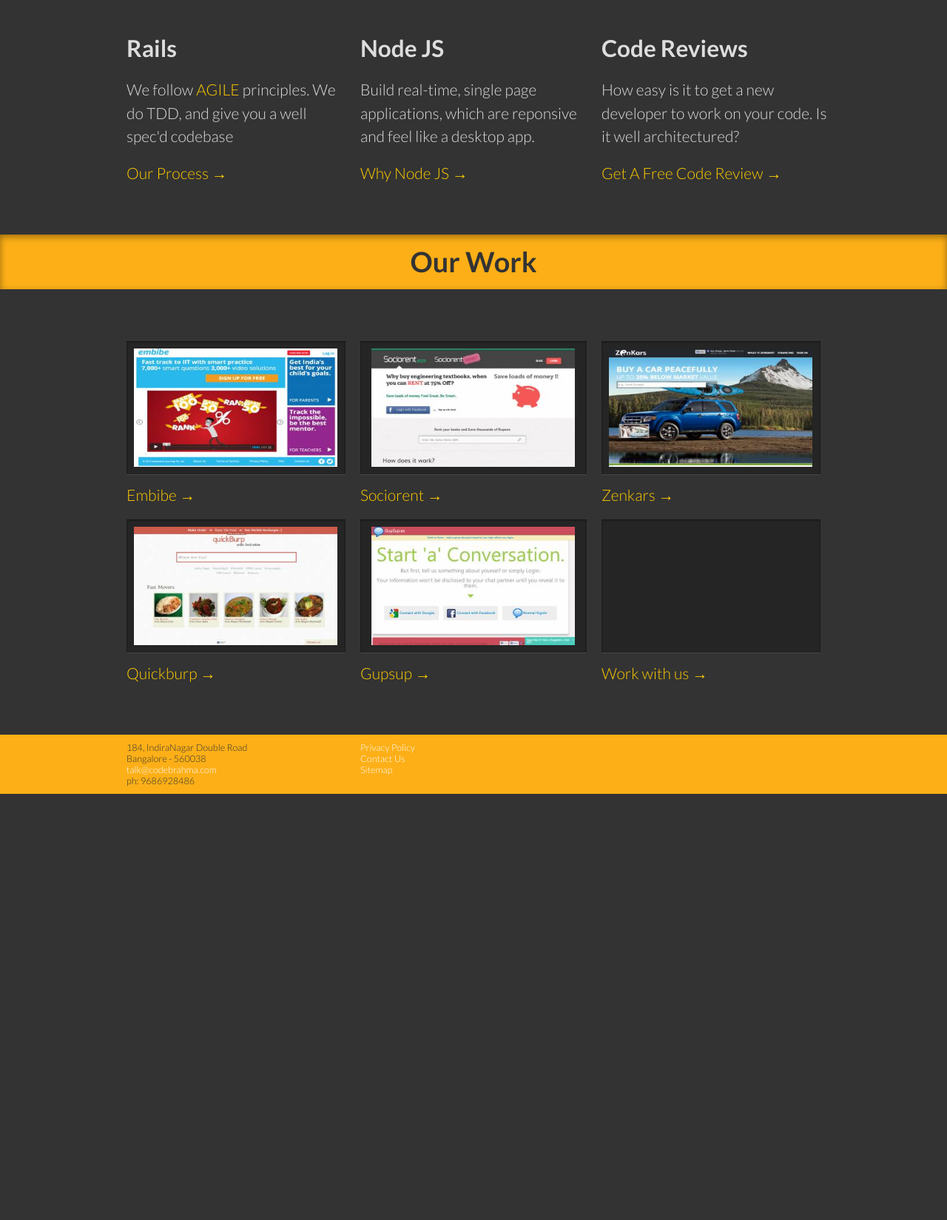
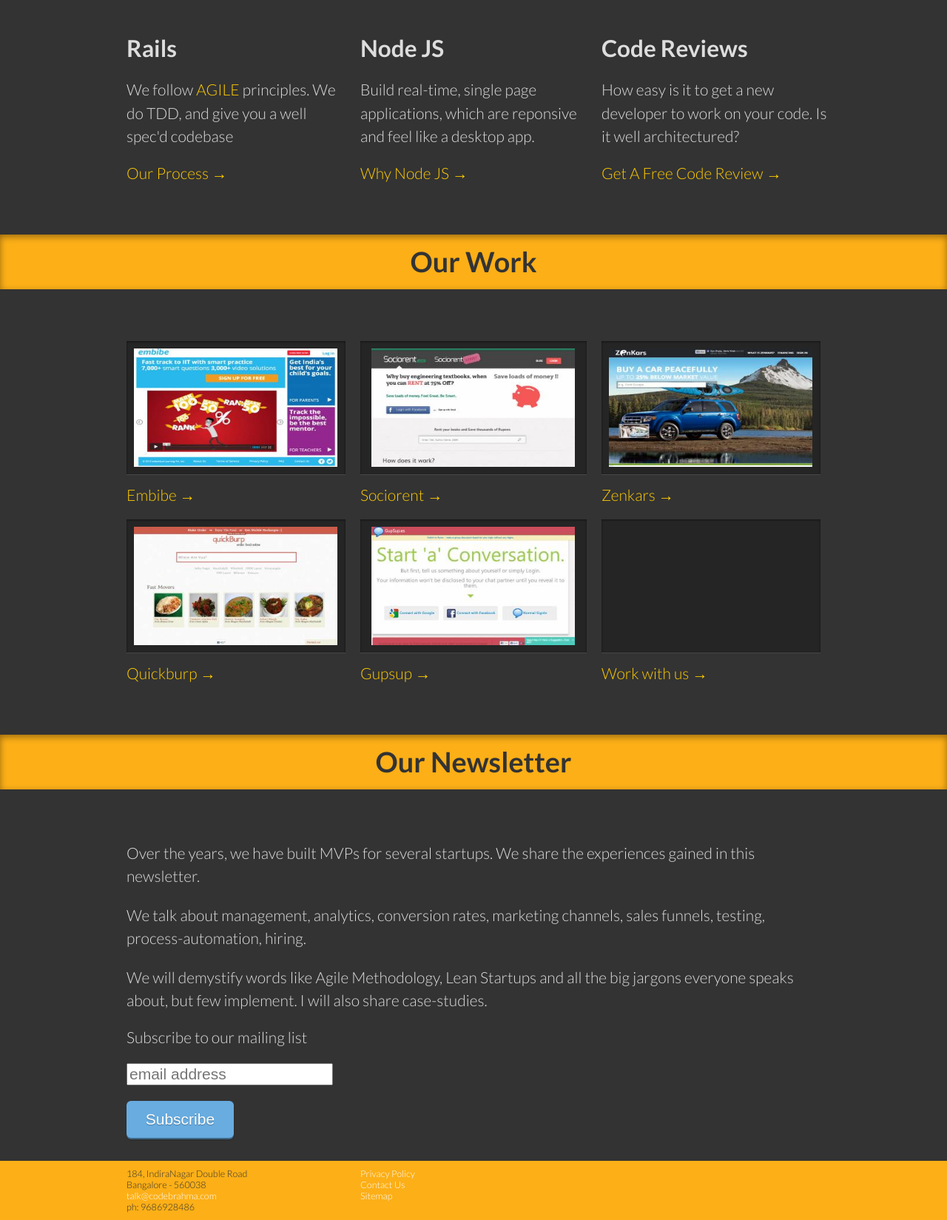
Before and after one commit to Codebrahma/codebrahma.github.io, a Jekyll site: the page built from index.html, in a window 1280 px wide, cut to the strip 353-2002 px from the top of the page. Shown: the whole strip at 74% size. Built offline with Jekyll 4.4.1, drawn with Linux system fonts in a browser that asks for light colours; some web fonts are replaced; a script that is not in the unit is left out; before the commit the page ends 1426 px from its top, so only the background shows below that.

Commit message:
added signup for newsletter

```diff
--- a/css/main.css
+++ b/css/main.css
@@ -236,7 +236,6 @@ p {
 
 /* FOOTER */
 footer {
-  margin-top: 60px;
   font-size: 0.6em;
   color: #333333;
   text-shadow: none;
@@ -280,3 +279,28 @@ footer {
   height: 0;
   clear: both;
   visibility: hidden; }
+
+#submit {
+border: 0;
+background-color: #68ace0;
+color: #fff;
+text-shadow: 0 1px 1px #48789c;
+border: none;
+padding: .84em 1.47em;
+font-size: 1.2em;
+line-height: 1.2em;
+-webkit-box-shadow: 0 5px 0 #3e6786,0 7px 2px rgba(0,0,0,0.25);
+-moz-box-shadow: 0 5px 0 #3e6786,0 7px 2px rgba(0,0,0,0.25);
+box-shadow: 0 5px 0 #3e6786,0 7px 2px rgba(0,0,0,0.25);
+-webkit-border-radius: 6px;
+-moz-border-radius: 6px;
+-ms-border-radius: 6px;
+-o-border-radius: 6px;
+border-radius: 6px;
+padding: .7em 1.225em;
+font-size: 1em;
+line-height: 1em;
+-webkit-box-shadow: 0 2px 0 #3e6786,0 2.8px 2px rgba(0,0,0,0.25);
+-moz-box-shadow: 0 2px 0 #3e6786,0 2.8px 2px rgba(0,0,0,0.25);
+box-shadow: 0 2px 0 #3e6786,0 2.8px 2px rgba(0,0,0,0.25);
+}
--- a/index.html
+++ b/index.html
@@ -86,3 +86,38 @@ title:  Agile TDD Ruby on Rails Shop, Bangalore | Codebrahma
   </div>
 </div>
 </section>
+<section class="divider">
+<div class="grid">
+  <div class="unit whole">
+    <h4>Our Newsletter</h4>
+  </div>
+</div>
+</section>
+<section id="newsletter">
+<div class="grid">
+  <div class="unit whole">
+    <p style="margin-top:0px">
+    Over the years, we have built MVPs for several startups. We share the experiences gained in this newsletter.
+    <p>
+    <p>We talk about management, analytics, conversion rates, marketing channels, sales funnels, testing, process-automation, hiring.
+    </p>
+    <p>We will demystify words like Agile Methodology, Lean Startups and all the big jargons everyone speaks about, but few implement.
+    I will also share case-studies.
+    </p>
+    <p>
+    <div id="mc_embed_signup">
+      <form action="http://codebrahma.us7.list-manage.com/subscribe/post?u=69c3bf1dcf63b48c77c861d41&amp;id=bd27669155" method="post" id="mc-embedded-subscribe-form" name="mc-embedded-subscribe-form" class="validate" target="_blank" novalidate>
+        <label for="mce-EMAIL">Subscribe to our mailing list</label> <br/>
+        <p>
+        <input type="email" value="" name="EMAIL" class="email" id="mce-EMAIL" placeholder="email address" required>
+        </p>
+        <p>
+        <div class="clear"><input type="submit" value="Subscribe" name="subscribe" id="submit" class="button"></div>
+        </p>
+      </form>
+    </div>
+
+    </p>
+  </div>
+</div>
+</section>
```
